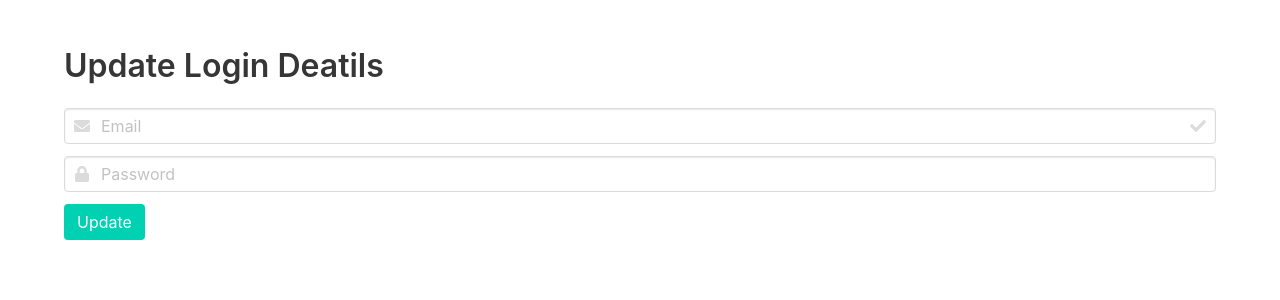
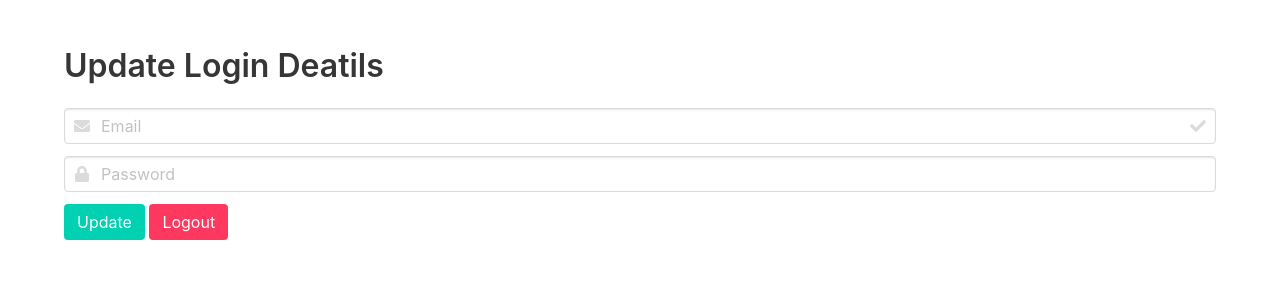
Before and after one commit to AFilipee/CSRF-Synchronizer-Token-Pattern, a Flask app: template templates/updateemail.html in a window 1280 px wide. Shown: the top 300 px of the page. Run offline with Flask 2, Linux system fonts and the light colour scheme; the template is opened without the code that fills it, so the values that code supplies are empty; some libraries are stand-ins or nearby versions.

Commit message:
add logout

```diff
--- a/server.py
+++ b/server.py
@@ -41,7 +41,8 @@ def updatemail():
 @app.route('/logout')
 def dropsession():
     session.pop('user', None)
-    return index()
+    print('logging out app')
+    return render_template('login.html')
 
 @app.route('/login',methods=['GET', 'POST'])
 def login():
--- a/templates/updateemail.html
+++ b/templates/updateemail.html
@@ -39,7 +39,7 @@
                             </span>
                         </p>
                     </div>
-                    <input class="button is-primary" type="submit" value="Update">
+                    <input class="button is-primary" type="submit" value="Update"> <a class="button is-danger" href="/logout">Logout</a>
                 </form>
             </div>
         </div>
```
